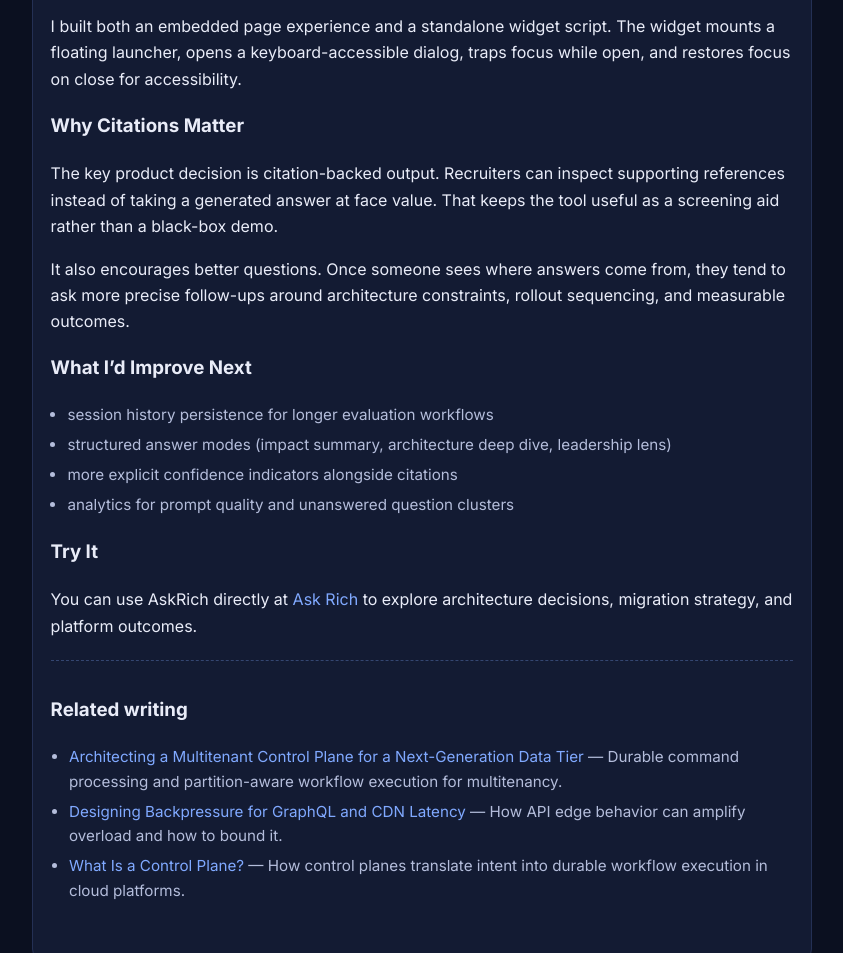
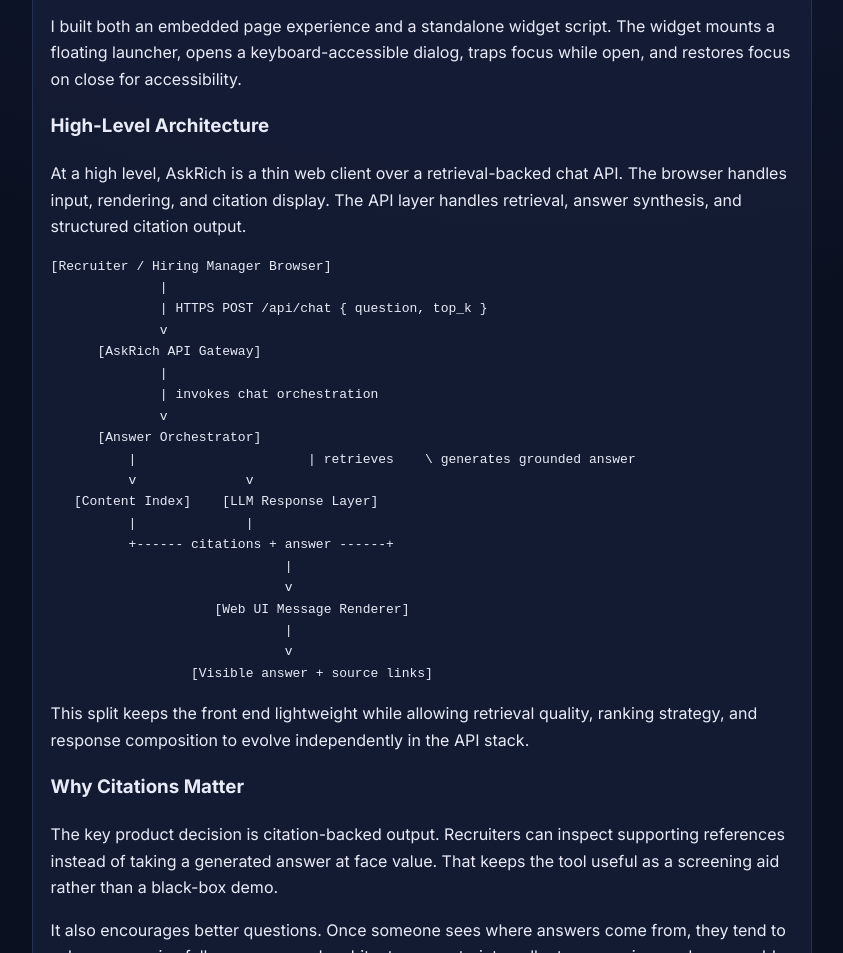
Before and after one commit to richrobertson/myrobertson_com, a plain HTML site: page blog/how-i-built-the-askrich-chatbot-for-technical-screening.html in a window 1280 px wide. Shown: the part 1205-2158 px from the top of the page, without its empty margins (72-915 px from the left). Drawn offline with Linux system fonts and the light colour scheme.

Commit message:
Add high-level architecture section and diagram to AskRich post

```diff
--- a/blog/how-i-built-the-askrich-chatbot-for-technical-screening.html
+++ b/blog/how-i-built-the-askrich-chatbot-for-technical-screening.html
@@ -130,6 +130,37 @@
           I built both an embedded page experience and a standalone widget script. The widget mounts a floating launcher, opens a keyboard-accessible dialog, traps focus while open, and restores focus on close for accessibility.
         </p>
 
+        <h3>High-Level Architecture</h3>
+        <p>
+          At a high level, AskRich is a thin web client over a retrieval-backed chat API. The browser handles input, rendering,
+          and citation display. The API layer handles retrieval, answer synthesis, and structured citation output.
+        </p>
+        <pre aria-label="AskRich high-level architecture diagram"><code>[Recruiter / Hiring Manager Browser]
+              |
+              | HTTPS POST /api/chat { question, top_k }
+              v
+      [AskRich API Gateway]
+              |
+              | invokes chat orchestration
+              v
+      [Answer Orchestrator]
+          |                      | retrieves    \ generates grounded answer
+          v              v
+   [Content Index]    [LLM Response Layer]
+          |              |
+          +------ citations + answer ------+
+                              |
+                              v
+                     [Web UI Message Renderer]
+                              |
+                              v
+                  [Visible answer + source links]</code></pre>
+
+        <p>
+          This split keeps the front end lightweight while allowing retrieval quality, ranking strategy, and response
+          composition to evolve independently in the API stack.
+        </p>
+
         <h3>Why Citations Matter</h3>
         <p>
           The key product decision is citation-backed output. Recruiters can inspect supporting references instead of taking a generated answer at face value. That keeps the tool useful as a screening aid rather than a black-box demo.
```
